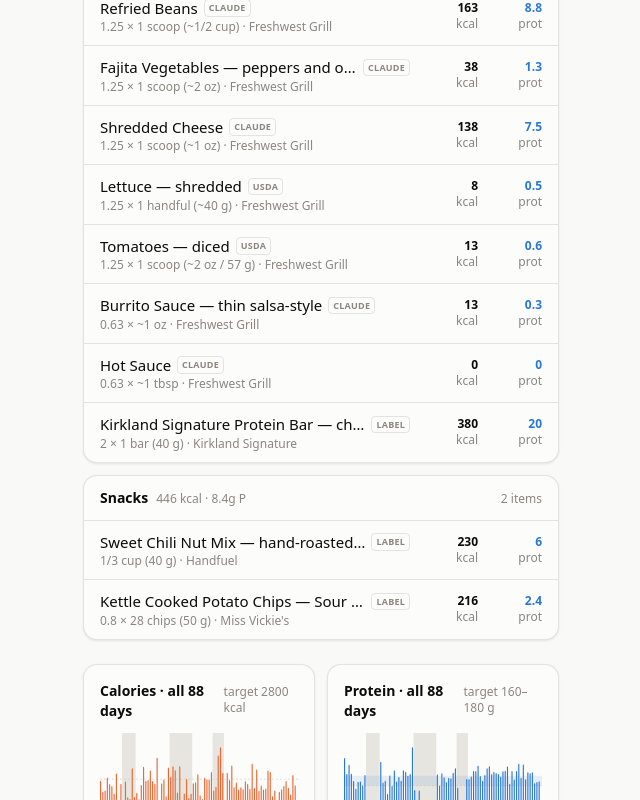
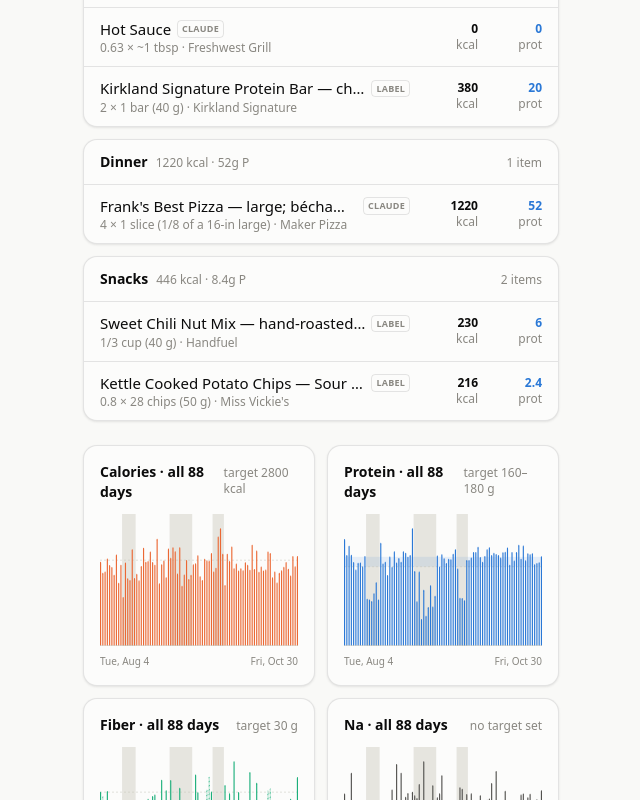
Before and after one commit to soldoutbudokan/Health, a Next.js app: page /Health/ in a window 1280 px wide. Shown: the part 1820-2620 px from the top of the page, without its empty margins (69-709 px from the left). Built offline with nearby package versions, Linux system fonts and the light colour scheme.

Commit message:
Log Oct 30 dinner: four slices of a large Frank's Best from Maker Pizza
Added to the catalog as an estimate per slice of a 16-inch pie cut in 8.

```diff
--- a/src/data/restaurants.ts
+++ b/src/data/restaurants.ts
@@ -2414,4 +2414,15 @@
     note: "Richmond Station posts no nutrition, so built from the menu's description: a 110 g slice of chocolate Basque cheesecake at about 360 kcal per 100 g, 25 g whipped mascarpone, 50 g poached pear and a few candied cocoa nibs. Call it 400–800 kcal, mostly the size of the slice. Sodium 150–400 mg.",
     tags: ["cheesecake", "basque cheesecake", "chocolate", "mascarpone", "pear", "dessert", "richmond station", "toronto", "restaurant", "lunch"],
   },
+  {
+    id: "maker-franks-best-pizza-large-slice",
+    name: "Frank's Best Pizza",
+    variant: "large; béchamel, goat cheese, mozzarella, caramelized onions, rosemary, honey, sesame crust",
+    brand: "Maker Pizza",
+    source: "claude",
+    per: "1 slice (1/8 of a 16-in large)",
+    macros: { calories: 305, protein: 13, carbs: 35, fat: 12.5, fiber: 1.7, sugar: 5.5, sodium: 575 },
+    note: "Estimated on Oct 30 from the menu's topping list and a photo; Maker posts no nutrition. Delivery listings put the large at 16 inches, taken as 8 slices. The whole pie is built as 500 g of dough, 120 g béchamel, 200 g mozzarella, 70 g goat cheese, onions from 200 g raw, 30 g honey, 20 g sesame and a pinch of finishing salt. Call it 230–400 kcal a slice, mostly the dough and cheese; sodium 400–750 mg.",
+    tags: ["pizza", "white pizza", "frank's best", "franks best", "goat cheese", "béchamel", "bechamel", "caramelized onion", "honey", "sesame", "mozzarella", "maker", "maker pizza", "matty matheson", "toronto", "restaurant", "dinner"],
+  },
 ];
```
Also changed, not shown: data/log.csv.
